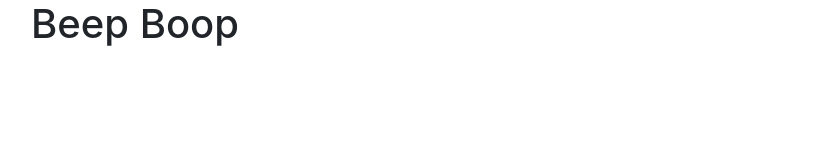
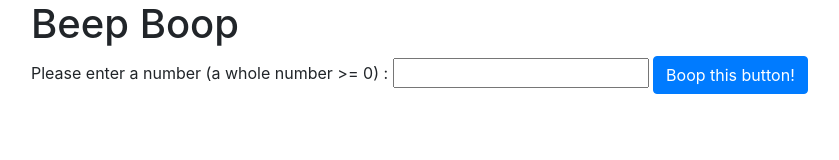
Before and after one commit to breaclark/beep-boop, a plain HTML site: page index.html in a window 1280 px wide. Shown: the whole page, without its empty margins (54-893 px from the left). Drawn offline with Linux system fonts and the light colour scheme.

Commit message:
Add form with input and button to index.html

```diff
--- a/index.html
+++ b/index.html
@@ -10,6 +10,11 @@
   <body>
     <div class="container">
       <h1>Beep Boop</h1>
+      <form id="input-form">
+        <label for="input">Please enter a number (a whole number >= 0) :</label>
+        <input id="input" type="number" min="0" required>
+        <button type="submit" class="btn btn-primary">Boop this button!</button>
+      </form>
     </div>
   </body>
 </html>
```
